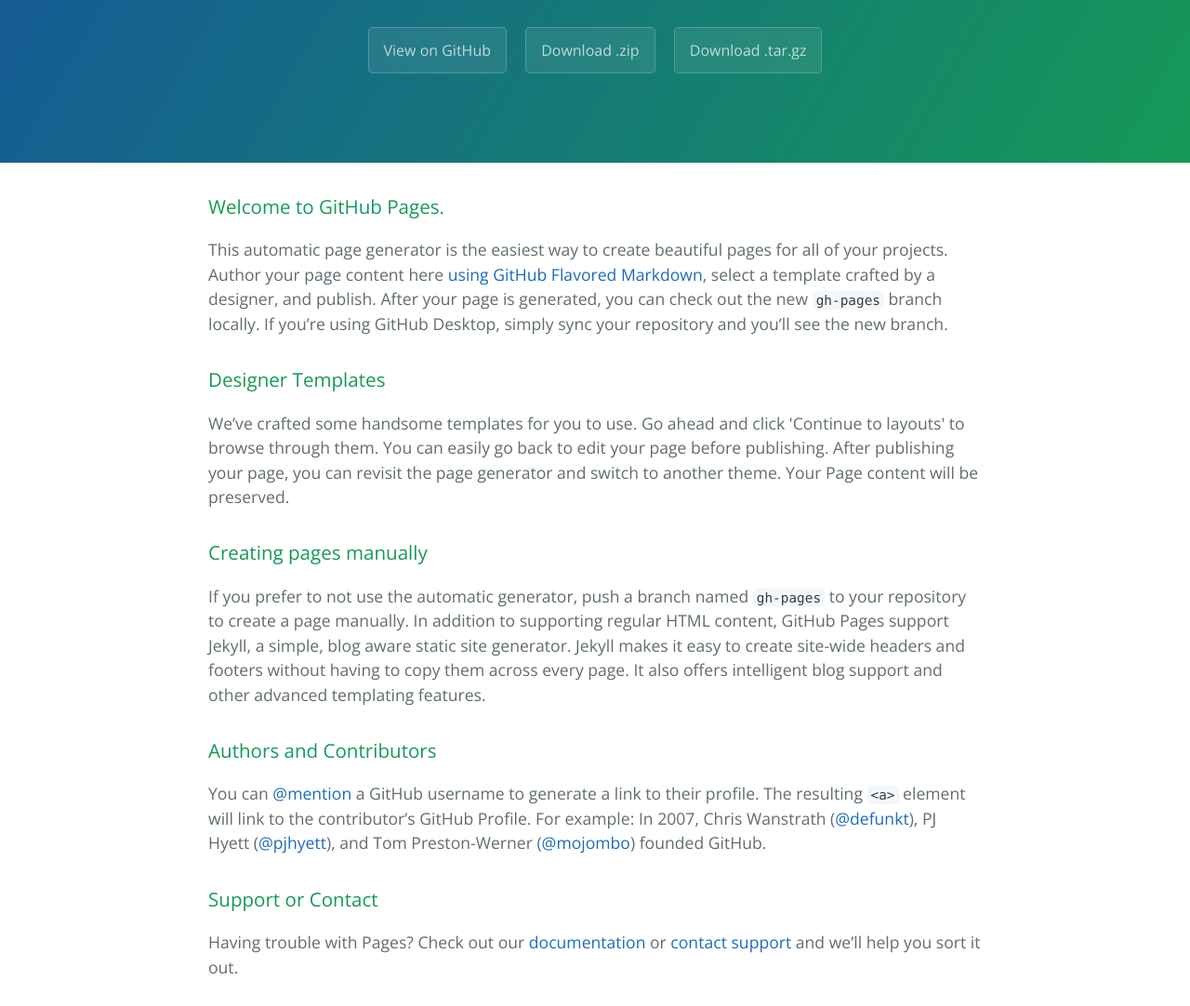
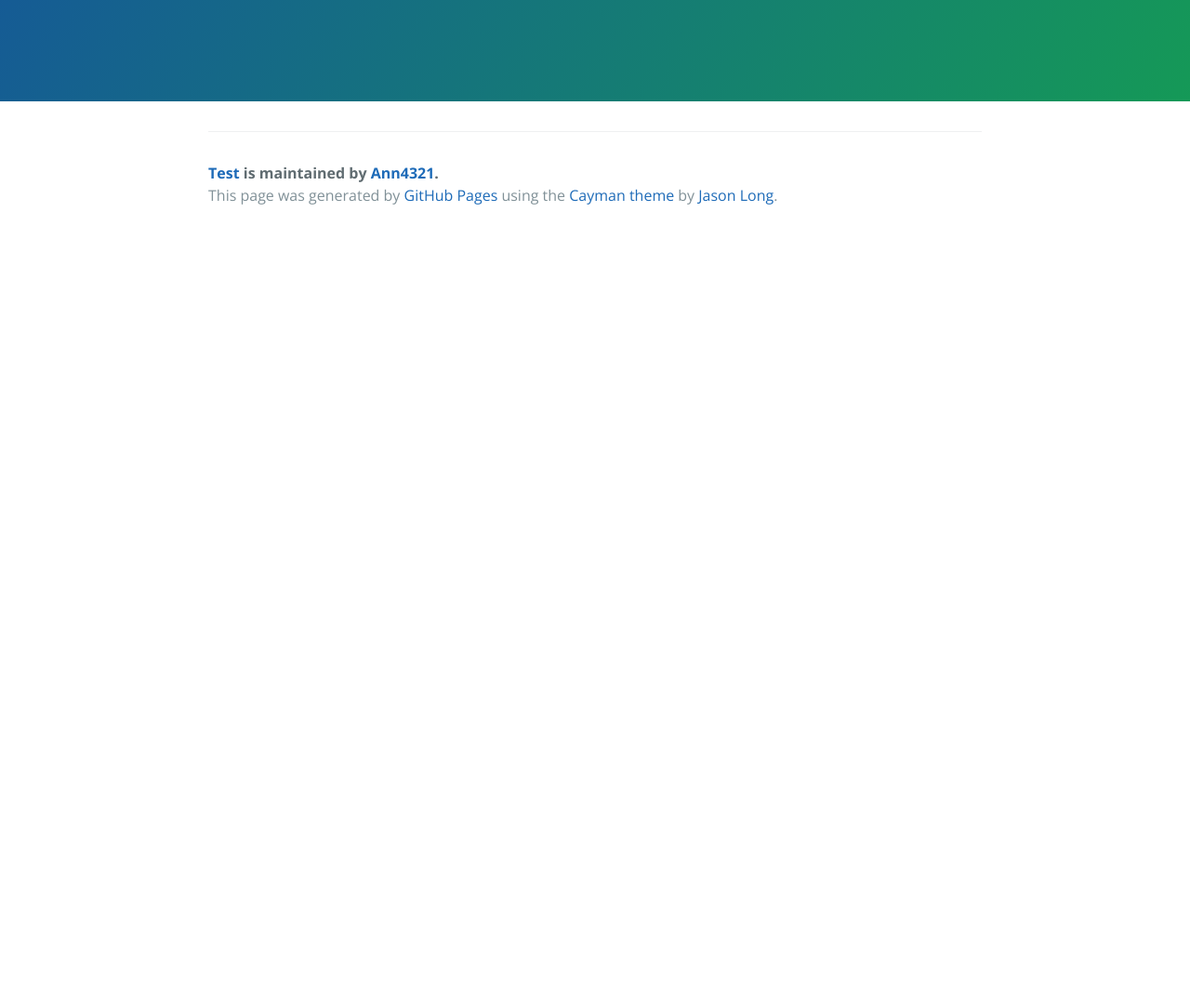
Before and after one commit to Ann4321/test, a plain HTML site: page index.html in a window 1280 px wide. Shown: the part 161-1243 px from the top of the page at 93% size. After the commit the page ends 800 px from the top, so only its background shows below. Drawn offline with nearby package versions, Linux system fonts and the light colour scheme.

Commit message:
Update index.html

```diff
--- a/index.html
+++ b/index.html
@@ -13,36 +13,9 @@
     <section class="page-header">
       <h1 class="project-name">Test</h1>
       <h2 class="project-tagline"></h2>
-      <a href="https://github.com/Ann4321/test" class="btn">View on GitHub</a>
-      <a href="https://github.com/Ann4321/test/zipball/master" class="btn">Download .zip</a>
-      <a href="https://github.com/Ann4321/test/tarball/master" class="btn">Download .tar.gz</a>
     </section>
 
     <section class="main-content">
-      <h3>
-<a id="welcome-to-github-pages" class="anchor" href="#welcome-to-github-pages" aria-hidden="true"><span class="octicon octicon-link"></span></a>Welcome to GitHub Pages.</h3>
-
-<p>This automatic page generator is the easiest way to create beautiful pages for all of your projects. Author your page content here <a href="https://guides.github.com/features/mastering-markdown/">using GitHub Flavored Markdown</a>, select a template crafted by a designer, and publish. After your page is generated, you can check out the new <code>gh-pages</code> branch locally. If you’re using GitHub Desktop, simply sync your repository and you’ll see the new branch.</p>
-
-<h3>
-<a id="designer-templates" class="anchor" href="#designer-templates" aria-hidden="true"><span class="octicon octicon-link"></span></a>Designer Templates</h3>
-
-<p>We’ve crafted some handsome templates for you to use. Go ahead and click 'Continue to layouts' to browse through them. You can easily go back to edit your page before publishing. After publishing your page, you can revisit the page generator and switch to another theme. Your Page content will be preserved.</p>
-
-<h3>
-<a id="creating-pages-manually" class="anchor" href="#creating-pages-manually" aria-hidden="true"><span class="octicon octicon-link"></span></a>Creating pages manually</h3>
-
-<p>If you prefer to not use the automatic generator, push a branch named <code>gh-pages</code> to your repository to create a page manually. In addition to supporting regular HTML content, GitHub Pages support Jekyll, a simple, blog aware static site generator. Jekyll makes it easy to create site-wide headers and footers without having to copy them across every page. It also offers intelligent blog support and other advanced templating features.</p>
-
-<h3>
-<a id="authors-and-contributors" class="anchor" href="#authors-and-contributors" aria-hidden="true"><span class="octicon octicon-link"></span></a>Authors and Contributors</h3>
-
-<p>You can <a href="https://github.com/blog/821" class="user-mention">@mention</a> a GitHub username to generate a link to their profile. The resulting <code>&lt;a&gt;</code> element will link to the contributor’s GitHub Profile. For example: In 2007, Chris Wanstrath (<a href="https://github.com/defunkt" class="user-mention">@defunkt</a>), PJ Hyett (<a href="https://github.com/pjhyett" class="user-mention">@pjhyett</a>), and Tom Preston-Werner (<a href="https://github.com/mojombo" class="user-mention">@mojombo</a>) founded GitHub.</p>
-
-<h3>
-<a id="support-or-contact" class="anchor" href="#support-or-contact" aria-hidden="true"><span class="octicon octicon-link"></span></a>Support or Contact</h3>
-
-<p>Having trouble with Pages? Check out our <a href="https://help.github.com/pages">documentation</a> or <a href="https://github.com/contact">contact support</a> and we’ll help you sort it out.</p>
 
       <footer class="site-footer">
         <span class="site-footer-owner"><a href="https://github.com/Ann4321/test">Test</a> is maintained by <a href="https://github.com/Ann4321">Ann4321</a>.</span>
```
